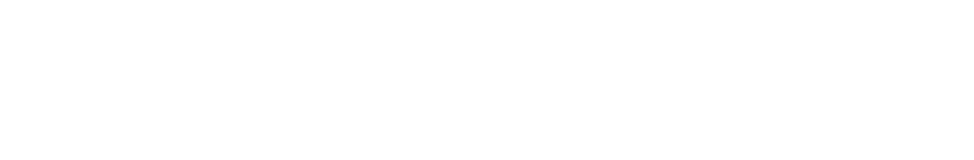
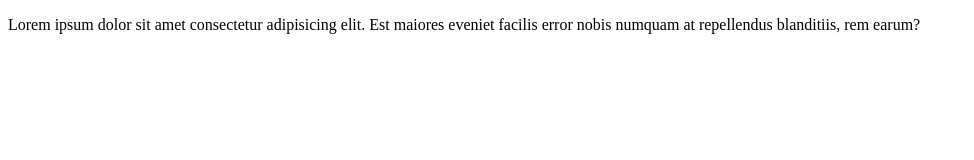
Before and after one commit to FarhadSasani/git-tutorial, a plain HTML site: page index.html in a window 1280 px wide. Shown: the whole page, without its empty margins (0-974 px from the left). Drawn offline with Linux system fonts and the light colour scheme.

Commit message:
I add a paragraph to html page and a style to my style sheet

```diff
--- a/index.html
+++ b/index.html
@@ -6,6 +6,10 @@
     <title>Document</title>
 </head>
 <body>
-
+    <p>
+        Lorem ipsum dolor sit amet consectetur adipisicing elit.
+         Est maiores eveniet facilis error nobis numquam at
+         repellendus blanditiis, rem earum?
+    </p>
 </body>
 </html>
--- a/style.css
+++ b/style.css
@@ -0,0 +1,5 @@
+* {
+    padding: 0;
+    margin: 0;
+    font-family: Arial, Helvetica, sans-serif;
+}
```
